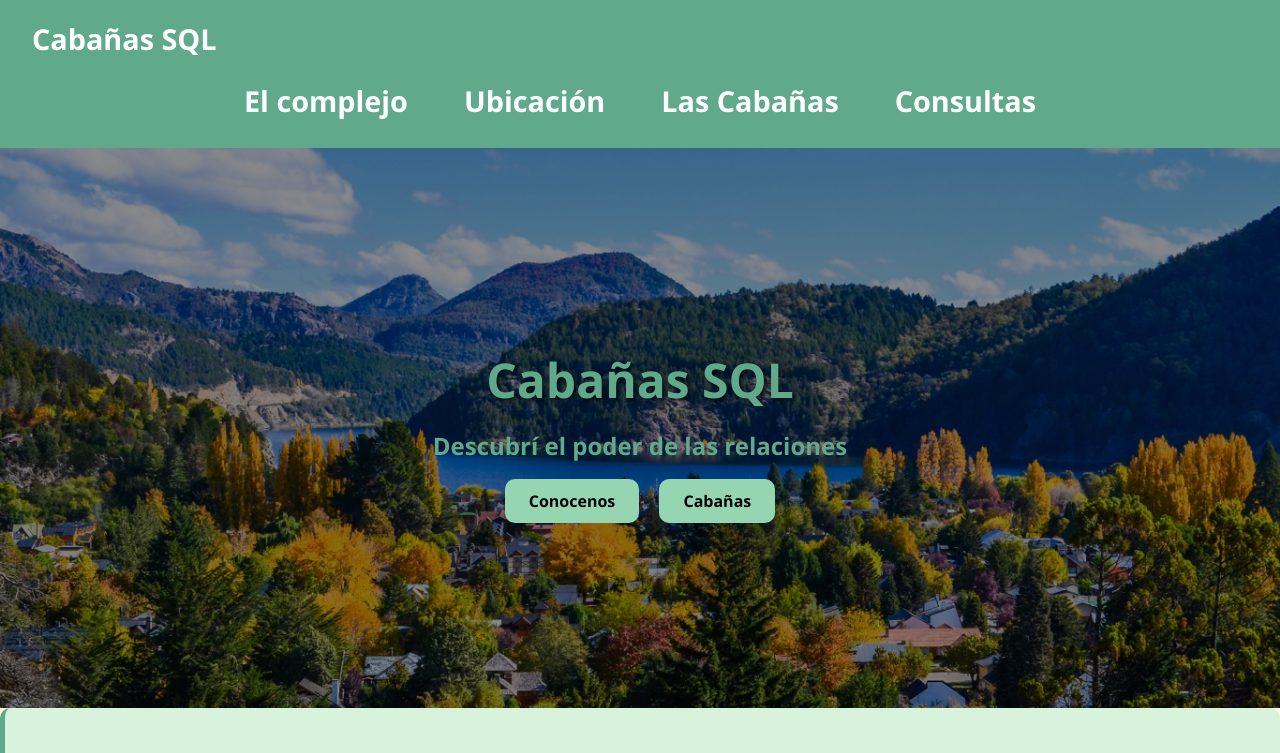
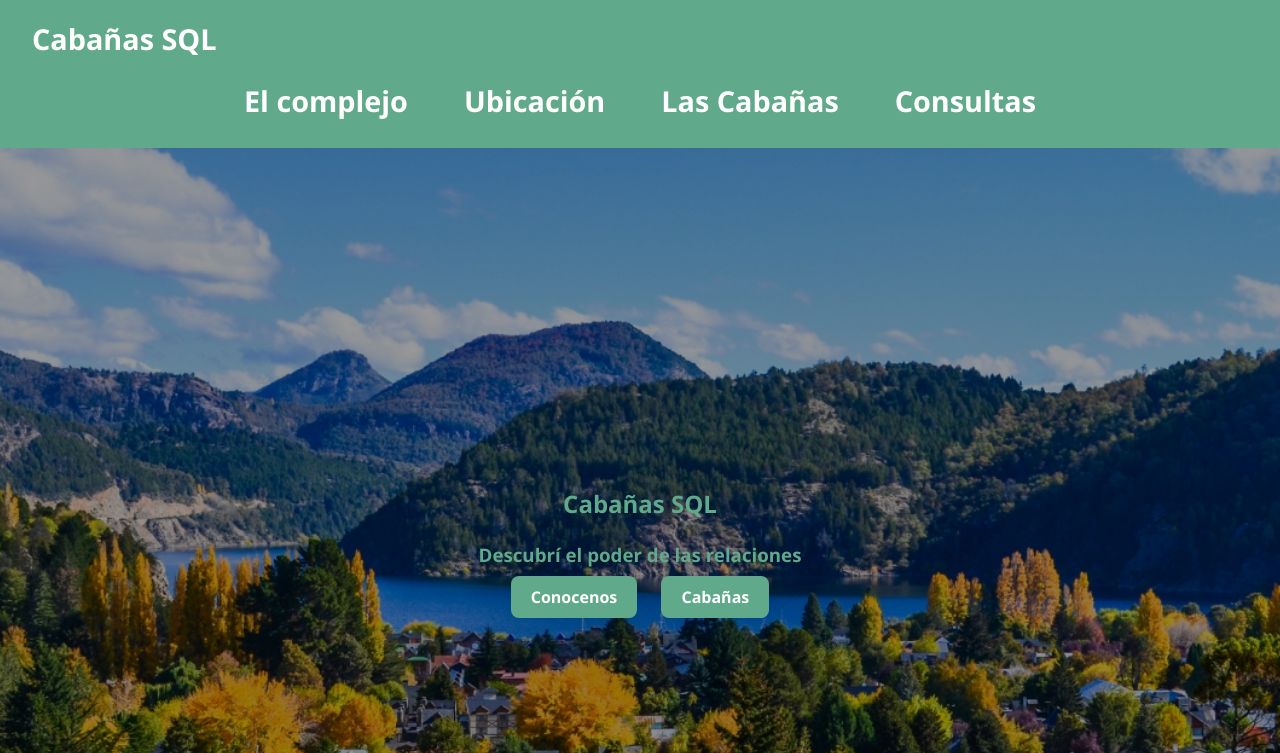
Before and after one commit to bianca17444/Trabajo-Practico-n-1, a plain HTML site: page index.html in a window 1280 px wide. Shown: the top 753 px of the page. Drawn offline with Linux system fonts and the light colour scheme.

Commit message:
Correccion final

```diff
--- a/styles/styles.css
+++ b/styles/styles.css
@@ -56,69 +56,46 @@ nav a:hover {
 
 /* -------- PORTADA PRINCIPAL -------- */
 .portada {
-  background: url('/public/portada.jpg') no-repeat center/cover;
-  color: white;
-  height: 70vh;
+  background-image: url('../public/portada.jpg'); /* o './public/portada.jpg' según desde dónde lo importás */
+  background-size: cover;
+  background-position: center;
+  background-repeat: no-repeat;
+  height: 100vh;
   display: flex;
+  align-items: center;
   justify-content: center;
-  align-items: center;
-  text-align: center;
-  overflow: hidden;
   position: relative;
 }
 
 .portada::before {
   content: '';
   position: absolute;
-  inset: 0;
-  background-color: rgba(0, 0, 0, 0.45);
+  top: 0; left: 0;
+  width: 100%; height: 100%;
+  background-color: rgba(0, 0, 0, 0.4); /* oscurece la imagen para mayor contraste */
   z-index: 1;
-}
-
-.portada::after {
-  content: '';
-  position: absolute;
-  inset: 0;
-  background: inherit;
-  transform: scale(1);
-  transition: transform 1s ease;
-  z-index: 0;
-}
-
-.portada:hover::after {
-  transform: scale(1.05);
 }
 
 .portada-texto {
   position: relative;
   z-index: 2;
-}
-
-.portada-texto h1 {
-  font-size: 3rem;
-  margin-bottom: 0.5rem;
-  text-shadow: 2px 2px 5px rgba(0, 0, 0, 0.7);
-}
-
-.portada-texto h3 {
-  font-size: 1.5rem;
-  margin-bottom: 1.5rem;
+  text-align: center;
+  color: white;
 }
 
 .botones-portada a {
-  background: var(--verde-claro);
-  color: #000;
+  background-color: var(--verde-principal);
+  color: white;
+  padding: 10px 20px;
+  margin: 0 10px;
+  border-radius: 8px;
   text-decoration: none;
-  padding: 0.7rem 1.5rem;
-  margin: 0.5rem;
-  border-radius: 10px;
   font-weight: bold;
-  transition: transform 0.3s, background-color 0.3s;
+  transition: background-color 0.3s ease;
 }
 
 .botones-portada a:hover {
-  background-color: #fff;
-  transform: scale(1.08);
+  background-color: #14532d;
 }
 
 /* -------- SECCIONES GENERALES -------- */
```
